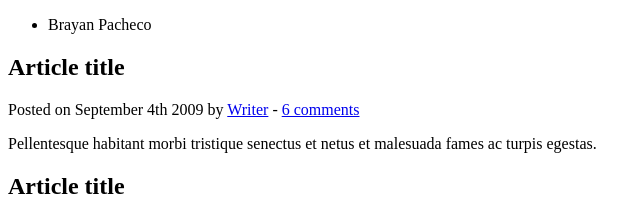
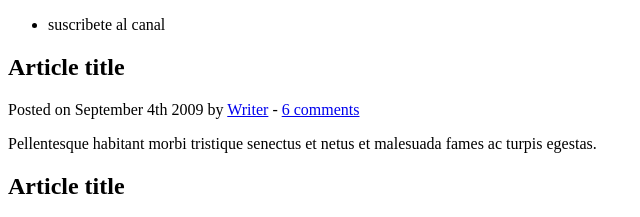
Before and after one commit to brayan906/git, a plain HTML site: page index.html in a window 1280 px wide. Shown: the top 217 px of the page, 0-640 px from the left. Drawn offline with Linux system fonts and the light colour scheme.

Commit message:
se modifico el index

```diff
--- a/index.html
+++ b/index.html
@@ -12,7 +12,7 @@
 	<header>
 		<nav>
 			<ul>
-				<li>Brayan Pacheco</li>
+				<li>suscribete al canal</li>
 			</ul>
 		</nav>
 	</header>
```
